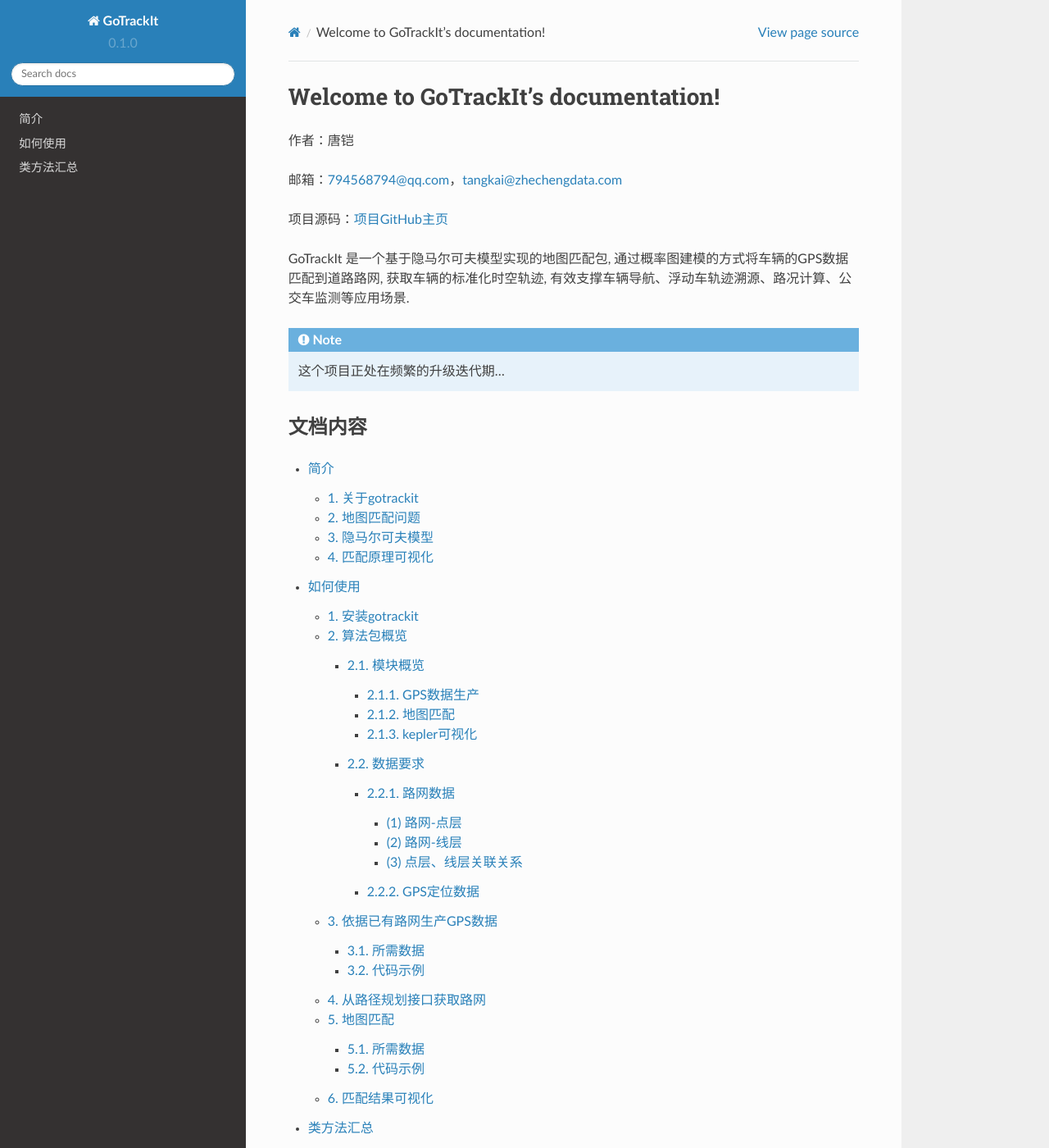
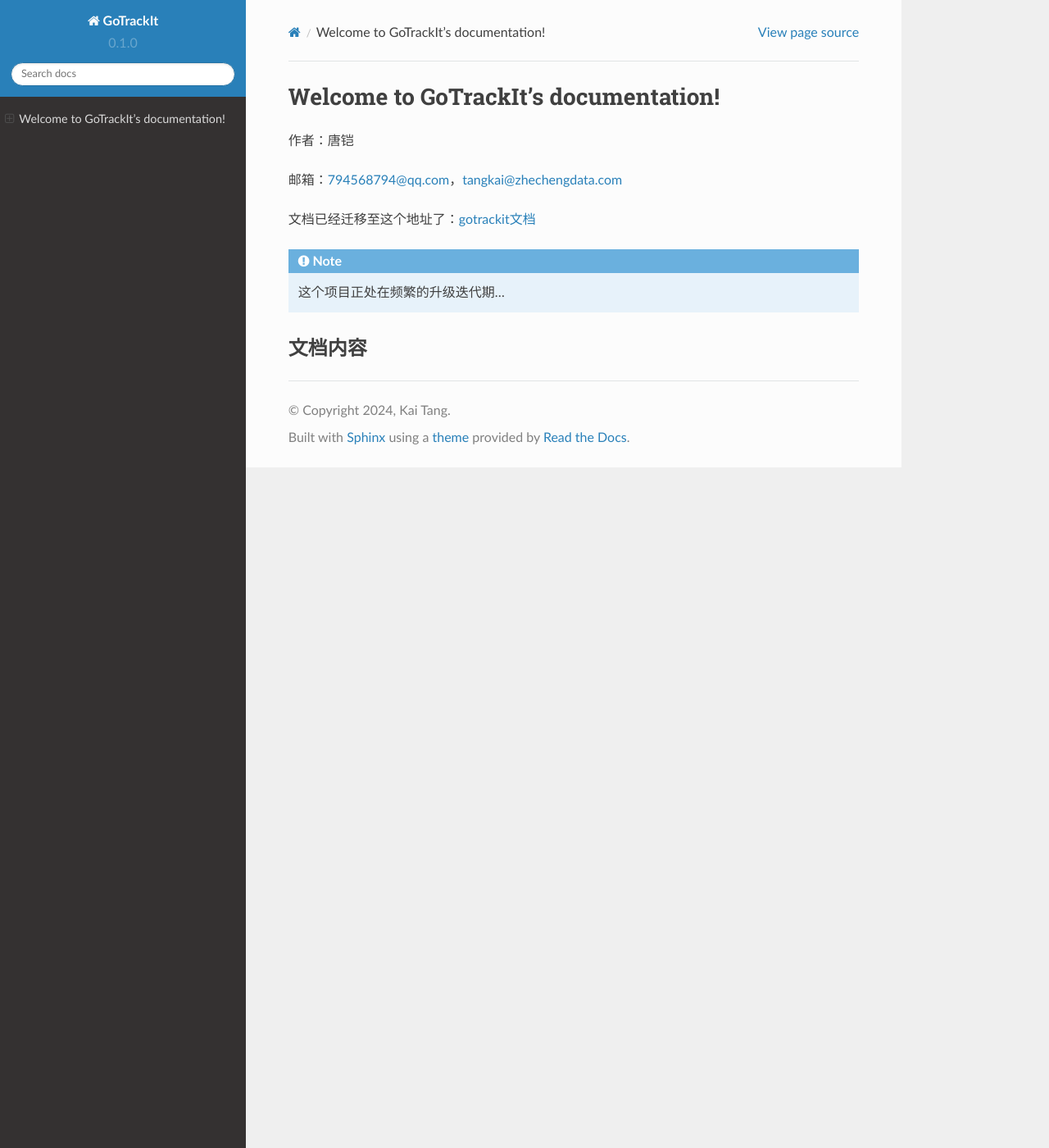
Before and after one commit to zdsjjtTLG/GoTrackItDoc, a Sphinx documentation site: the page built from docs/source/index.rst, in a window 1280 px wide and 1400 px high. Shown: the whole window at 82% size. Built offline with Sphinx 7.4.7 and the Read the Docs theme 2.0.0, drawn with Linux system fonts in a browser that asks for light colours; some of the changed text lies outside the part shown.

Commit message:
modify doc

```diff
--- a/docs/source/index.rst
+++ b/docs/source/index.rst
@@ -5,9 +5,7 @@
 
 邮箱：794568794@qq.com，tangkai@zhechengdata.com
 
-项目源码：`项目GitHub主页 <https://github.com/zdsjjtTLG/TrackIt>`_
-
-GoTrackIt 是一个基于隐马尔可夫模型实现的地图匹配包, 通过概率图建模的方式将车辆的GPS数据匹配到道路路网, 获取车辆的标准化时空轨迹, 有效支撑车辆导航、浮动车轨迹溯源、路况计算、公交车监测等应用场景.
+文档已经迁移至这个地址了：`gotrackit文档 <https://gotrackit.readthedocs.io/en/latest/>`_
 
 .. note::
 
@@ -18,8 +16,3 @@
 --------
 
 .. toctree::
-
-
-    简介
-    如何使用
-    类方法汇总
```
